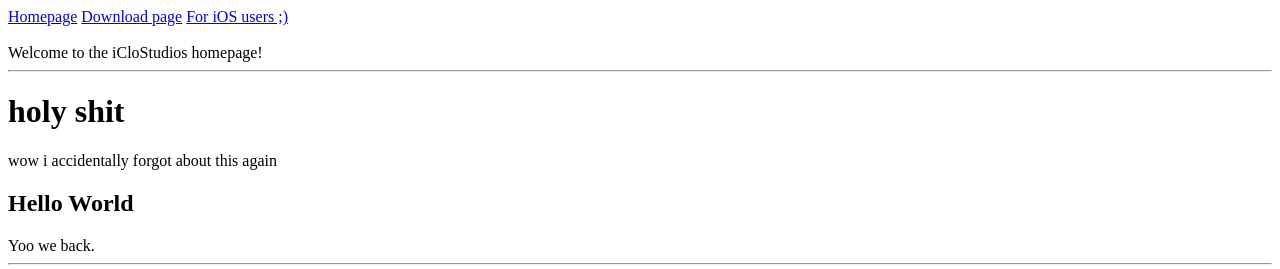
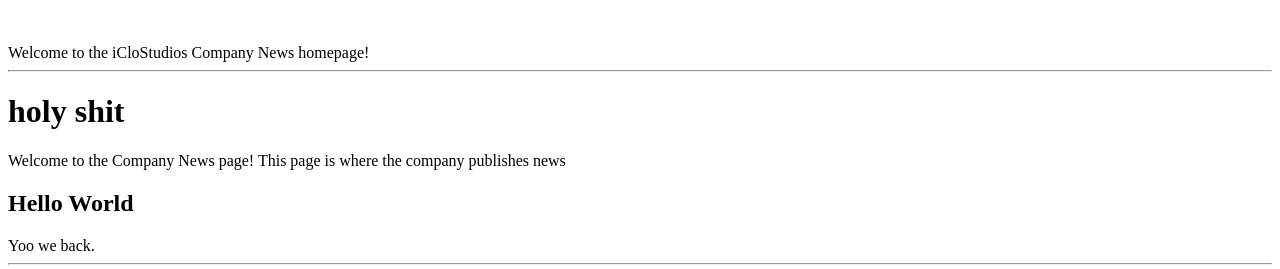
Before and after one commit to iCloExecutable/iCloTV, a plain HTML site: page index.html in a window 1280 px wide. Shown: the top 269 px of the page. Drawn offline with Linux system fonts and the light colour scheme.

Commit message:
Update index.html

```diff
--- a/index.html
+++ b/index.html
@@ -6,12 +6,11 @@
 <meta name="keywords" content="html">
 </head>
 <body>
-<a href="https://iclostudios.ml/">Homepage</a> <a href="https://iclostudios.ml/download.html">Download page</a> <a href="https://iclostudios.ml/YouTubeEternal.mobileconfig">For iOS users ;)</a>
 <br /> <br />
-Welcome to the iCloStudios homepage!
+Welcome to the iCloStudios Company News homepage!
 <hr>
 <h1>holy shit</h1>
-wow i accidentally forgot about this again
+Welcome to the Company News page! This page is where the company publishes news
 <h2>Hello World</h2>
 Yoo we back.
 <br />
```
